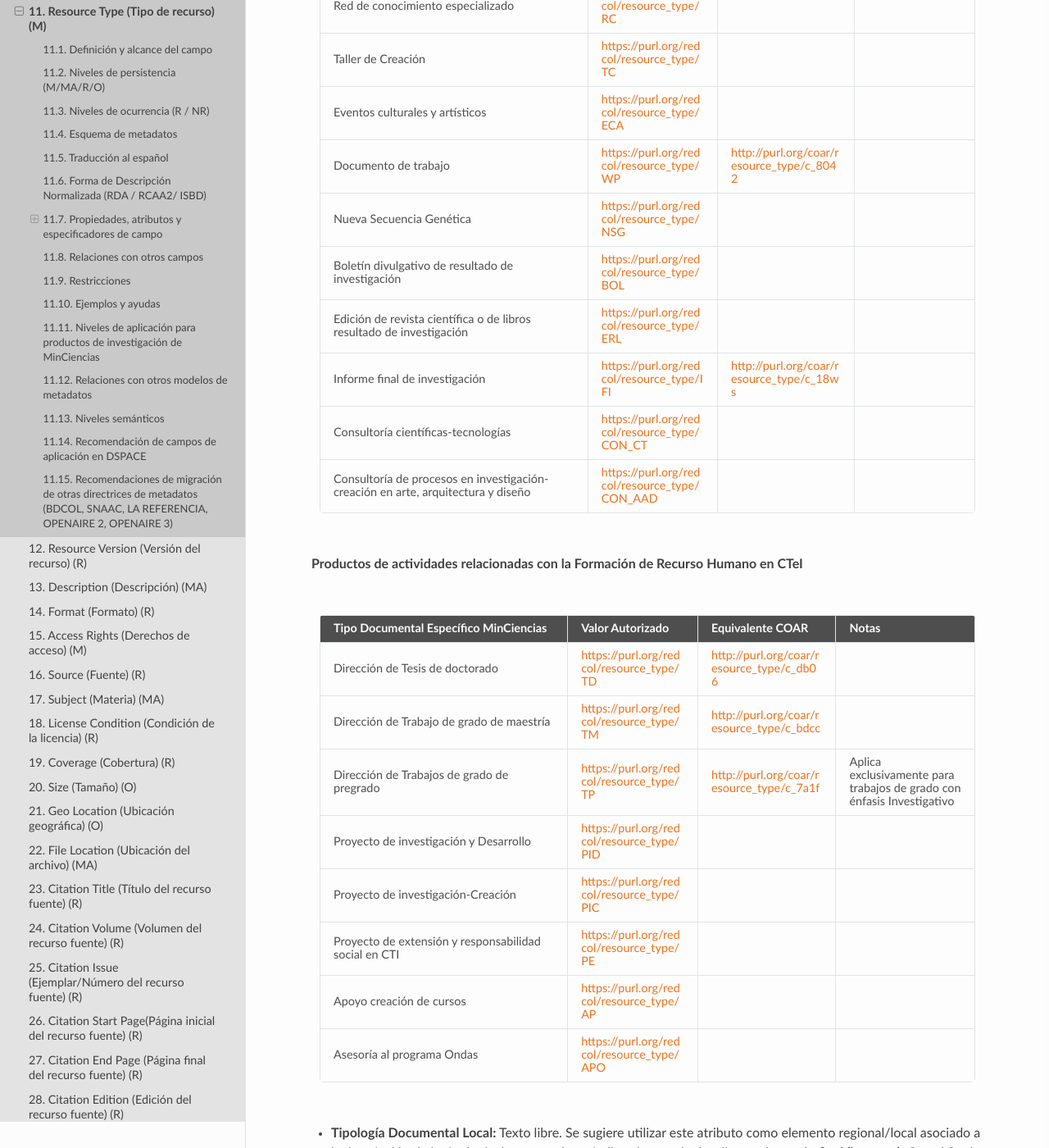
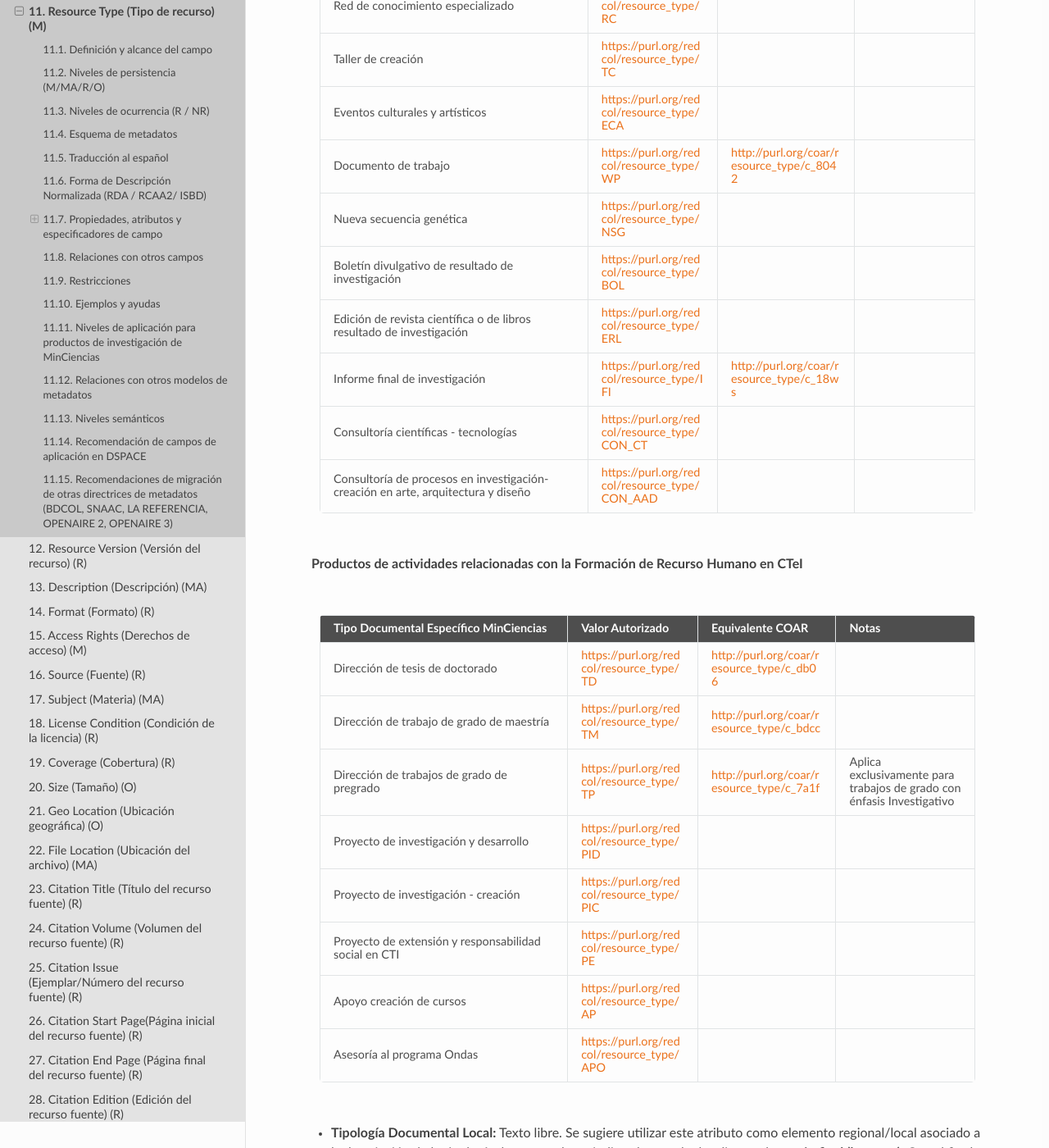
Before and after one commit to rcic/openaire4, a Sphinx documentation site: the page built from docs/field_publicationtype.rst, in a window 1280 px wide and 1400 px high, scrolled down 8806 px. Shown: the whole window at 82% size. Built offline with Sphinx 7.4.7 and the Read the Docs theme 2.0.0, drawn with Linux system fonts in a browser that asks for light colours; some web fonts are replaced; a script that is not in the unit is left out; some of the changed text lies outside the part shown.

```diff
--- a/docs/field_publicationtype.rst
+++ b/docs/field_publicationtype.rst
@@ -280,7 +280,7 @@ Utilice la etiqueta del término de tipo de recurso como valor. Utilice el **val
 +---------------------------------------------------------------+-----------------------------------------------+-----------------------------------------------+------------------------------------------------------------------------------------------------------------------------------------+
 | Poblaciones mejoradas de razas pecuarias                      | https://purl.org/redcol/resource_type/VA_B    |                                               |                                                                                                                                    |
 +---------------------------------------------------------------+-----------------------------------------------+-----------------------------------------------+------------------------------------------------------------------------------------------------------------------------------------+
-| Obras o Productos de creación en artes, arquitectura y diseño | https://purl.org/redcol/resource_type/AAD     |                                               |                                                                                                                                    |
+| Obras o productos de creación en artes, arquitectura y diseño | https://purl.org/redcol/resource_type/AAD     |                                               |                                                                                                                                    |
 +---------------------------------------------------------------+-----------------------------------------------+-----------------------------------------------+------------------------------------------------------------------------------------------------------------------------------------+
 
 ..
@@ -336,7 +336,7 @@ Utilice la etiqueta del término de tipo de recurso como valor. Utilice el **val
 +----------------------------------------------------------------------------------+-------------------------------------------------+-------------------------------------------+-------+
 | Guía de manejo clínico forense                                                   | https://purl.org/redcol/resource_type/GMCF      |                                           |       |
 +----------------------------------------------------------------------------------+-------------------------------------------------+-------------------------------------------+-------+
-| Manuales y Modelos de atención diferencial a víctimas                            | https://purl.org/redcol/resource_type/MADV      |                                           |       |
+| Manuales y modelos de atención diferencial a víctimas                            | https://purl.org/redcol/resource_type/MADV      |                                           |       |
 +----------------------------------------------------------------------------------+-------------------------------------------------+-------------------------------------------+-------+
 | Protocolos de atención a usuarios                                                | https://purl.org/redcol/resource_type/PAU       |                                           |       |
 +----------------------------------------------------------------------------------+-------------------------------------------------+-------------------------------------------+-------+
@@ -377,13 +377,13 @@ Utilice la etiqueta del término de tipo de recurso como valor. Utilice el **val
 +----------------------------------------------------------------------------------------------------+-----------------------------------------------+--------------------------------------------------+--------------------------------------+
 | Red de conocimiento especializado                                                                  | https://purl.org/redcol/resource_type/RC      |                                                  |                                      |
 +----------------------------------------------------------------------------------------------------+-----------------------------------------------+--------------------------------------------------+--------------------------------------+
-| Taller de Creación                                                                                 | https://purl.org/redcol/resource_type/TC      |                                                  |                                      |
+| Taller de creación                                                                                 | https://purl.org/redcol/resource_type/TC      |                                                  |                                      |
 +----------------------------------------------------------------------------------------------------+-----------------------------------------------+--------------------------------------------------+--------------------------------------+
 | Eventos culturales y artísticos                                                                    | https://purl.org/redcol/resource_type/ECA     |                                                  |                                      |
 +----------------------------------------------------------------------------------------------------+-----------------------------------------------+--------------------------------------------------+--------------------------------------+
 | Documento de trabajo                                                                               | https://purl.org/redcol/resource_type/WP      | http://purl.org/coar/resource_type/c_8042        |                                      |
 +----------------------------------------------------------------------------------------------------+-----------------------------------------------+--------------------------------------------------+--------------------------------------+
-| Nueva Secuencia Genética                                                                           | https://purl.org/redcol/resource_type/NSG     |                                                  |                                      |
+| Nueva secuencia genética                                                                           | https://purl.org/redcol/resource_type/NSG     |                                                  |                                      |
 +----------------------------------------------------------------------------------------------------+-----------------------------------------------+--------------------------------------------------+--------------------------------------+
 | Boletín divulgativo de resultado de investigación                                                  | https://purl.org/redcol/resource_type/BOL     |                                                  |                                      |
 +----------------------------------------------------------------------------------------------------+-----------------------------------------------+--------------------------------------------------+--------------------------------------+
@@ -391,7 +391,7 @@ Utilice la etiqueta del término de tipo de recurso como valor. Utilice el **val
 +----------------------------------------------------------------------------------------------------+-----------------------------------------------+--------------------------------------------------+--------------------------------------+
 | Informe final de investigación                                                                     | https://purl.org/redcol/resource_type/IFI     | http://purl.org/coar/resource_type/c_18ws        |                                      |
 +----------------------------------------------------------------------------------------------------+-----------------------------------------------+--------------------------------------------------+--------------------------------------+
-| Consultoría científicas-tecnologías                                                                | https://purl.org/redcol/resource_type/CON_CT  |                                                  |                                      |
+| Consultoría científicas - tecnologías                                                              | https://purl.org/redcol/resource_type/CON_CT  |                                                  |                                      |
 +----------------------------------------------------------------------------------------------------+-----------------------------------------------+--------------------------------------------------+--------------------------------------+
 | Consultoría de procesos en investigación-creación en arte, arquitectura y diseño                   | https://purl.org/redcol/resource_type/CON_AAD |                                                  |                                      |
 +----------------------------------------------------------------------------------------------------+-----------------------------------------------+--------------------------------------------------+--------------------------------------+
@@ -406,15 +406,15 @@ Utilice la etiqueta del término de tipo de recurso como valor. Utilice el **val
 +-------------------------------------------------------+-------------------------------------------+-------------------------------------------+------------------------------------------------------------------------+
 | Tipo Documental Específico MinCiencias                | Valor Autorizado                          | Equivalente COAR                          | Notas                                                                  |
 +=======================================================+===========================================+===========================================+========================================================================+
-| Dirección de Tesis de doctorado                       | https://purl.org/redcol/resource_type/TD  | http://purl.org/coar/resource_type/c_db06 |                                                                        |
+| Dirección de tesis de doctorado                       | https://purl.org/redcol/resource_type/TD  | http://purl.org/coar/resource_type/c_db06 |                                                                        |
 +-------------------------------------------------------+-------------------------------------------+-------------------------------------------+------------------------------------------------------------------------+
-| Dirección de Trabajo de grado de maestría             | https://purl.org/redcol/resource_type/TM  | http://purl.org/coar/resource_type/c_bdcc |                                                                        |
+| Dirección de trabajo de grado de maestría             | https://purl.org/redcol/resource_type/TM  | http://purl.org/coar/resource_type/c_bdcc |                                                                        |
 +-------------------------------------------------------+-------------------------------------------+-------------------------------------------+------------------------------------------------------------------------+
-| Dirección de Trabajos de grado de pregrado            | https://purl.org/redcol/resource_type/TP  | http://purl.org/coar/resource_type/c_7a1f | Aplica exclusivamente para trabajos de grado con énfasis Investigativo |
+| Dirección de trabajos de grado de pregrado            | https://purl.org/redcol/resource_type/TP  | http://purl.org/coar/resource_type/c_7a1f | Aplica exclusivamente para trabajos de grado con énfasis Investigativo |
 +-------------------------------------------------------+-------------------------------------------+-------------------------------------------+------------------------------------------------------------------------+
-| Proyecto de investigación y Desarrollo                | https://purl.org/redcol/resource_type/PID |                                           |                                                                        |
+| Proyecto de investigación y desarrollo                | https://purl.org/redcol/resource_type/PID |                                           |                                                                        |
 +-------------------------------------------------------+-------------------------------------------+-------------------------------------------+------------------------------------------------------------------------+
-| Proyecto de investigación-Creación                    | https://purl.org/redcol/resource_type/PIC |                                           |                                                                        |
+| Proyecto de investigación - creación                  | https://purl.org/redcol/resource_type/PIC |                                           |                                                                        |
 +-------------------------------------------------------+-------------------------------------------+-------------------------------------------+------------------------------------------------------------------------+
 | Proyecto de extensión y responsabilidad social en CTI | https://purl.org/redcol/resource_type/PE  |                                           |                                                                        |
 +-------------------------------------------------------+-------------------------------------------+-------------------------------------------+------------------------------------------------------------------------+
```
Also changed, not shown: other parts of docs/field_publicationtype.rst (+3 -3 lines).
